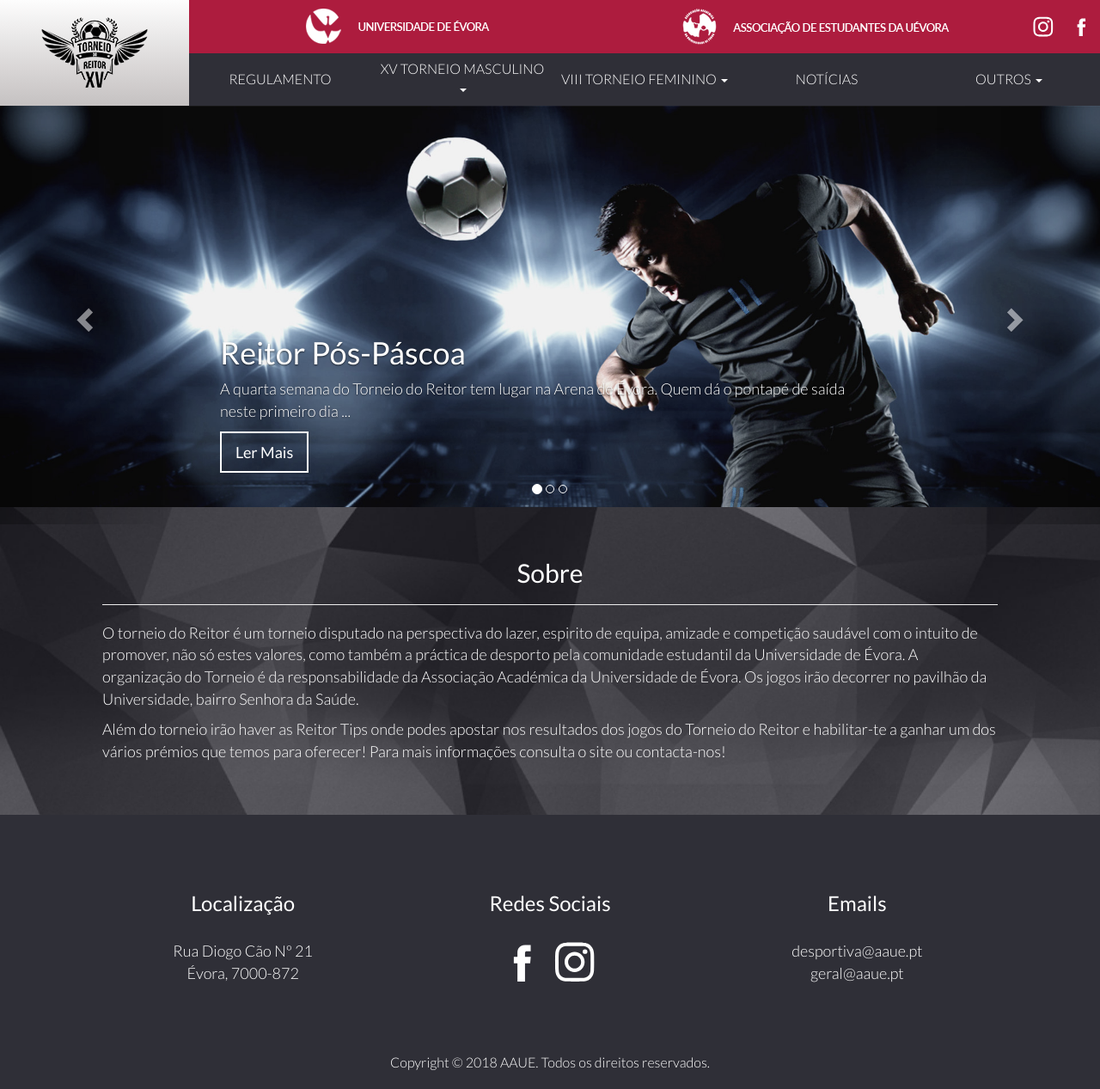
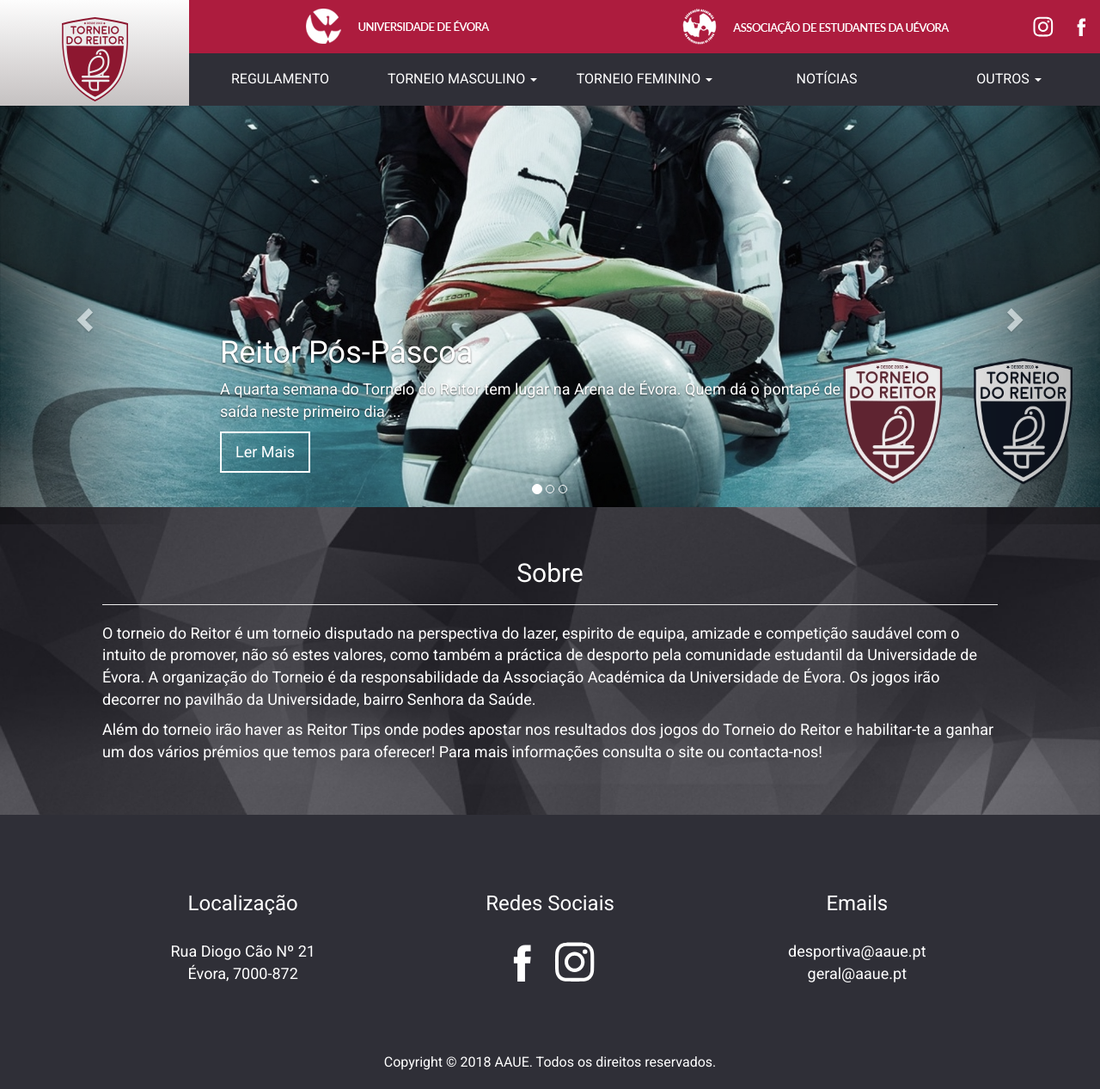
Before and after one commit to AAUE-2018/torneio-reitor, a CodeIgniter app: page /reitor/index.php/homepage/index in a window 1280 px wide. Shown: the whole page at 86% size. Run offline with CodeIgniter, Linux system fonts and the light colour scheme; data comes from the database, SQL or seed files in the repository.

Commit message:
Basico do Visual

```diff
--- a/application/views/homepage.php
+++ b/application/views/homepage.php
@@ -17,7 +17,7 @@
           $active = "active";
         endif; ?>
         <div class="item <?php echo $active;?>" >
-          <img class="imagem-slider" src="<?php echo base_url()?>assets/imgs/slider.png" alt="slide-<?php echo $i;?>">
+          <img class="imagem-slider" src="<?php echo base_url()?>assets/imgs/Site_<?php echo $i;?>.jpg" alt="slide-<?php echo $i;?>">
           <div class="container">
             <div class="carousel-caption" style="text-align: left;">
               <h1><?php print_r( $noticia['titulo'] ); ?></h1>
--- a/application/views/template/header.php
+++ b/application/views/template/header.php
@@ -9,7 +9,7 @@ $this->load->helper('url');
 		<meta name="viewport" content="width=device-width, initial-scale=1">
 		<title>Torneio do Reitor</title>
 		<link rel='shortcut icon' type='image/x-icon' href="<?php echo base_url()?>assets/imgs/favicon.ico" />
-		<link href="https://fonts.googleapis.com/css?family=Lato:300,400,700,900" rel="stylesheet">
+		<link href="https://fonts.googleapis.com/css?family=Roboto" rel="stylesheet">
 		<link href="<?php echo base_url()?>assets/css/bootstrap.min.css" rel="stylesheet">
 		<link href="<?php echo base_url()?>assets/css/custom.css" rel="stylesheet">
 	</head>
@@ -61,7 +61,7 @@ $this->load->helper('url');
 								<button class="header-dropdown dropdown-toggle" type="button"
 												data-toggle="dropdown" aria-haspopup="true"
 												aria-expanded="true">
-									XV TORNEIO MASCULINO
+									TORNEIO MASCULINO
 									<span class="caret"></span>
 								</button>
 
@@ -89,7 +89,7 @@ $this->load->helper('url');
 								<button class="header-dropdown dropdown-toggle" type="button"
 												data-toggle="dropdown" aria-haspopup="true"
 												aria-expanded="true">
-									VIII TORNEIO FEMININO
+									TORNEIO FEMININO
 									<span class="caret"></span>
 								</button>
 
--- a/assets/css/custom.css
+++ b/assets/css/custom.css
@@ -1,5 +1,5 @@
 html, body {
-	font-family: 'Lato', sans-serif;
+	font-family: 'Roboto', sans-serif;
 	background-image: url("../imgs/bg-grande.jpg");
 	background-size:     cover;                      /* <------ */
 	margin:0;
@@ -27,7 +27,7 @@ p, li {
 	color: white;
 	font-weight: lighter;
 	font-size: 18px;
-	font-family: 'Lato', sans-serif;
+	font-family: 'Roboto', sans-serif;
 }
 
 /**********************************************/
@@ -146,7 +146,7 @@ p, li {
 
 	font-weight: 300;
 	font-size: 16px;
-	font-family: 'Lato', sans-serif;
+	font-family: 'Roboto', sans-serif;
 }
 
 
@@ -167,7 +167,7 @@ p, li {
 	margin:0 auto;
 	font-weight: 300;
 	font-size: 16px;
-	font-family: 'Lato', sans-serif;
+	font-family: 'Roboto', sans-serif;
 }
 
 .header-menu {
@@ -201,7 +201,7 @@ p, li {
 	color: white;
 	font-weight: 300;
 	font-size: 16px;
-	font-family: 'Lato', sans-serif;
+	font-family: 'Roboto', sans-serif;
 	white-space: nowrap;
 }
 
@@ -399,7 +399,7 @@ section.success {
 	margin:0 auto;
 	font-weight: 300;
 	font-size: 16px;
-	font-family: 'Lato', sans-serif;
+	font-family: 'Roboto', sans-serif;
 }
 .contactos h3 {
 	margin-bottom: 30px;
```
Also changed, not shown: assets/imgs/Site_1.jpg (added), assets/imgs/Site_2.jpg (added), assets/imgs/Site_3.jpg (added), assets/imgs/Site_4.jpg (added), assets/imgs/favicon.ico, assets/imgs/logotorneio.png.
